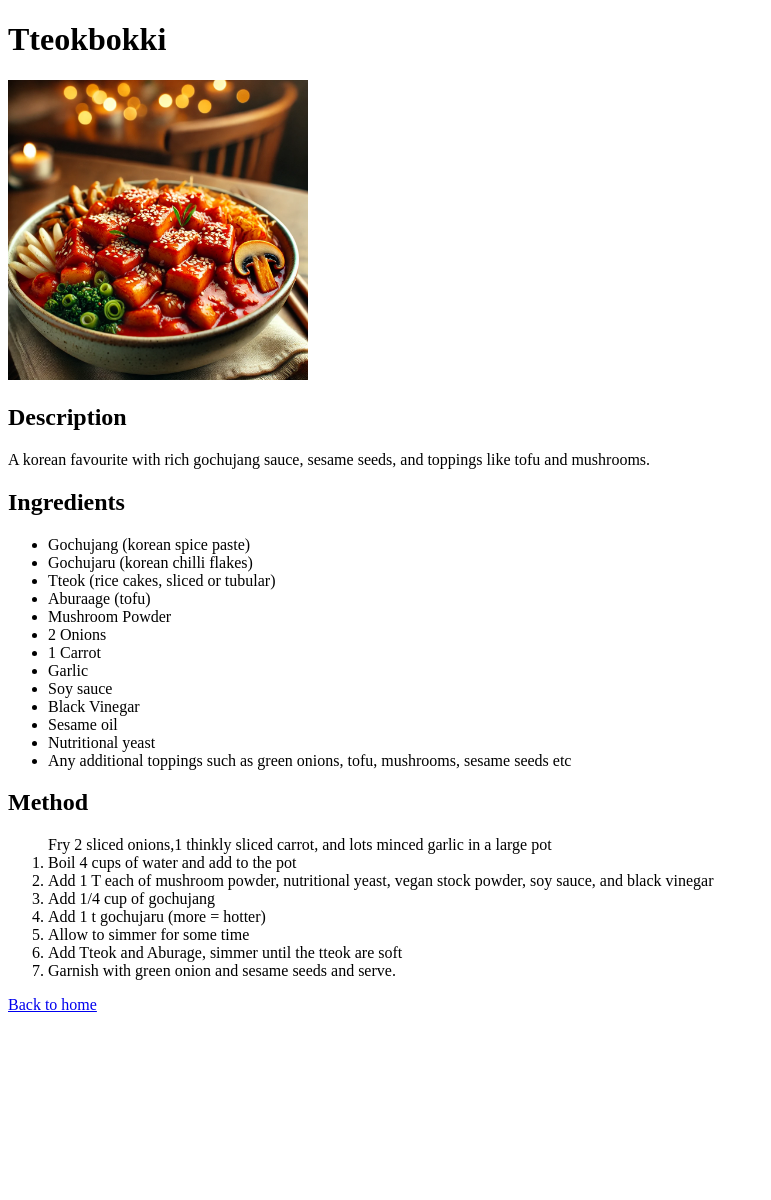
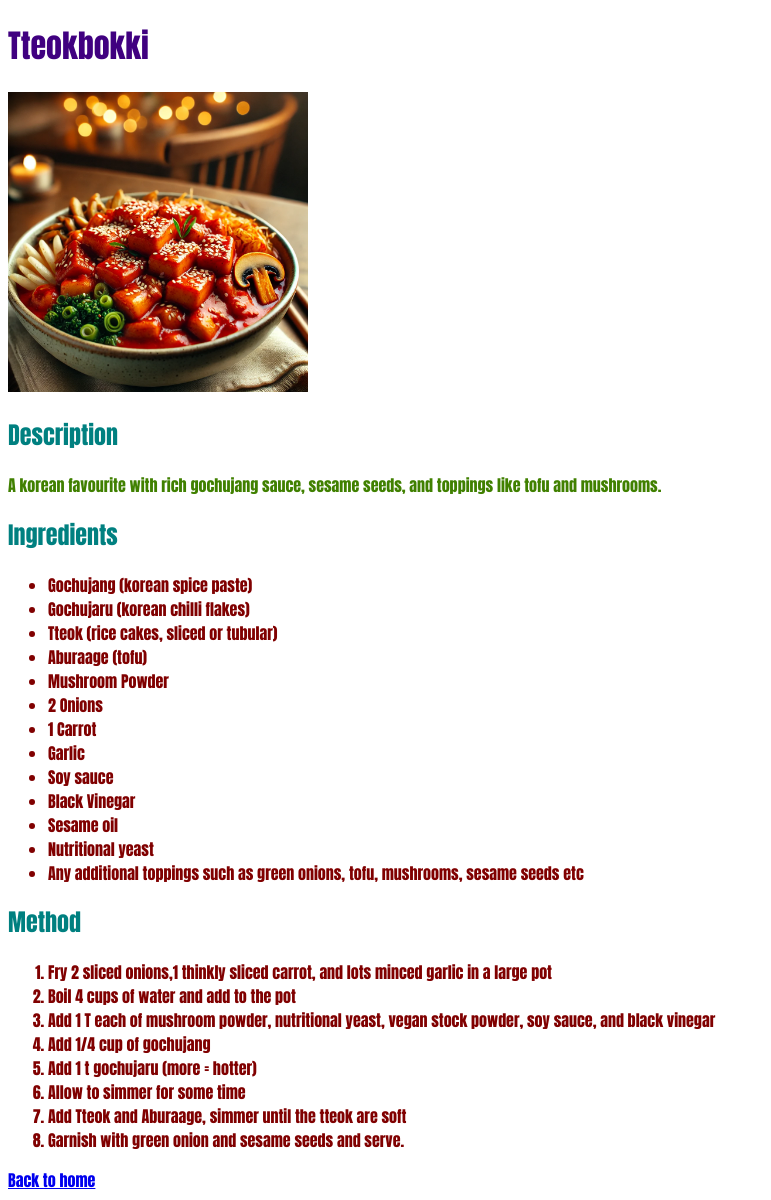
Before and after one commit to jwm88/odin-recipes, a plain HTML site: page recipes/tteokbokki.html in a window 1280 px wide. Shown: the whole page, without its empty margins (0-771 px from the left). Before the commit the page ends 1022 px from the top, so only its background shows below. Drawn offline with Linux system fonts and the light colour scheme; files that its build step writes are made by us from their sources.

Commit message:
Color styling addded to most elements

```diff
--- a/recipes/tteokbokki.html
+++ b/recipes/tteokbokki.html
@@ -4,7 +4,7 @@
     <meta charset="UTF-8" />
     <meta name="viewport" content="width=device-width, initial-scale=1.0" />
     <title>Tteokbokki | Odin Recipes</title>
-    <link rel="stylesheet" href="style.css" />
+    <link rel="stylesheet" href="../style.css" />
   </head>
   <body>
     <h1>Tteokbokki</h1>
@@ -41,7 +41,7 @@
 
     <h2>Method</h2>
     <ol>
-      <ligit>
+      <li>
         Fry 2 sliced onions,1 thinkly sliced carrot, and lots minced garlic in a
         large pot
       </li>
@@ -54,7 +54,7 @@
       <li class="step">Add 1 t gochujaru (more = hotter)</li>
       <li class="step">Allow to simmer for some time</li>
       <li class="step">
-        Add Tteok and Aburage, simmer until the tteok are soft
+        Add Tteok and Aburaage, simmer until the tteok are soft
       </li>
       <li class="step">Garnish with green onion and sesame seeds and serve.</li>
     </ol>
--- a/style.css
+++ b/style.css
@@ -0,0 +1,19 @@
+* {
+  font-family: Impact, Haettenschweiler, "Arial Narrow Bold", sans-serif;
+}
+
+h2 {
+  color: #008080;
+}
+
+h1 {
+  color: #400080;
+}
+
+li {
+  color: #800000;
+}
+
+.description {
+  color: #408000;
+}
```
Also changed, not shown: index.html (+2 -1 lines), recipes/overnightoats.html (+1 -1 lines), recipes/rice.html (+1 -1 lines).
